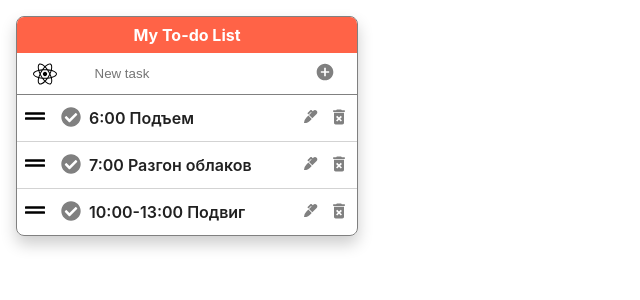
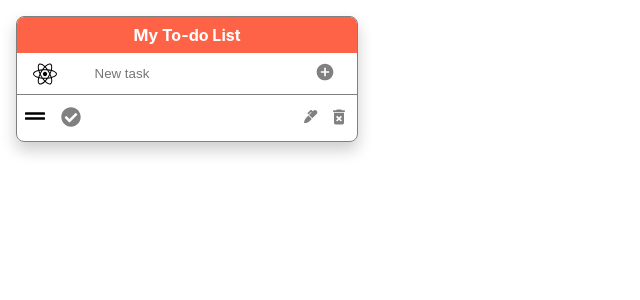
Before and after one commit to vlmakh/my-notes-react, a React (Create React App) app: page / in a window 1280 px wide. Shown: the top 300 px of the page, without its empty margins (0-640 px from the left). Built offline with nearby package versions, Linux system fonts and the light colour scheme.

Commit message:
add addNoteBtn

```diff
--- a/src/components/Box/Box.jsx
+++ b/src/components/Box/Box.jsx
@@ -1,5 +1,5 @@
 import styled from '@emotion/styled';
-import { typography, space, color, layout, border, shadow } from 'styled-system';
+import { typography, space, color, layout, border, shadow, flexbox } from 'styled-system';
 
 export const Box = styled('div')(typography,
-  space, color, layout, border, shadow);
+  space, color, layout, border, shadow, flexbox);
--- a/src/components/NoteItem/NoteItem.js
+++ b/src/components/NoteItem/NoteItem.js
@@ -5,14 +5,21 @@ import { TodoList } from 'components/TodoList/TodoList';
 import { TodoAddNew } from 'components/TodoAddNew/TodoAddNew';
 
 const startTodos = [
-  { id: nanoid(4), text: '6:00 Подъем', completed: false },
-  { id: nanoid(4), text: '7:00 Разгон облаков', completed: false },
-  { id: nanoid(4), text: '10:00-13:00 Подвиг', completed: false },
+  {
+    noteid: nanoid(4),
+    note: [
+      { id: nanoid(6), text: '6:00 Подъем', completed: false },
+      { id: nanoid(6), text: '7:00 Разгон облаков', completed: false },
+      { id: nanoid(6), text: '10:00-13:00 Подвиг', completed: false },
+    ],
+  },
 ];
 
-function NoteItem() {
+function NoteItem({ noteid, note }) {
   const savedData = JSON.parse(localStorage.getItem('todos'));
   const [todos, setTodos] = useState(savedData ? savedData : startTodos);
+
+  //   console.log(note);
 
   useEffect(() => {
     localStorage.setItem('todos', JSON.stringify(todos));
```
Also changed, not shown: src/components/App.jsx (+24 -39 lines), src/components/NoteAddBtn/NoteAddBtn.js (added, +12 -0 lines), src/components/NoteAddBtn/NoteAddBtn.styled.jsx (added).
